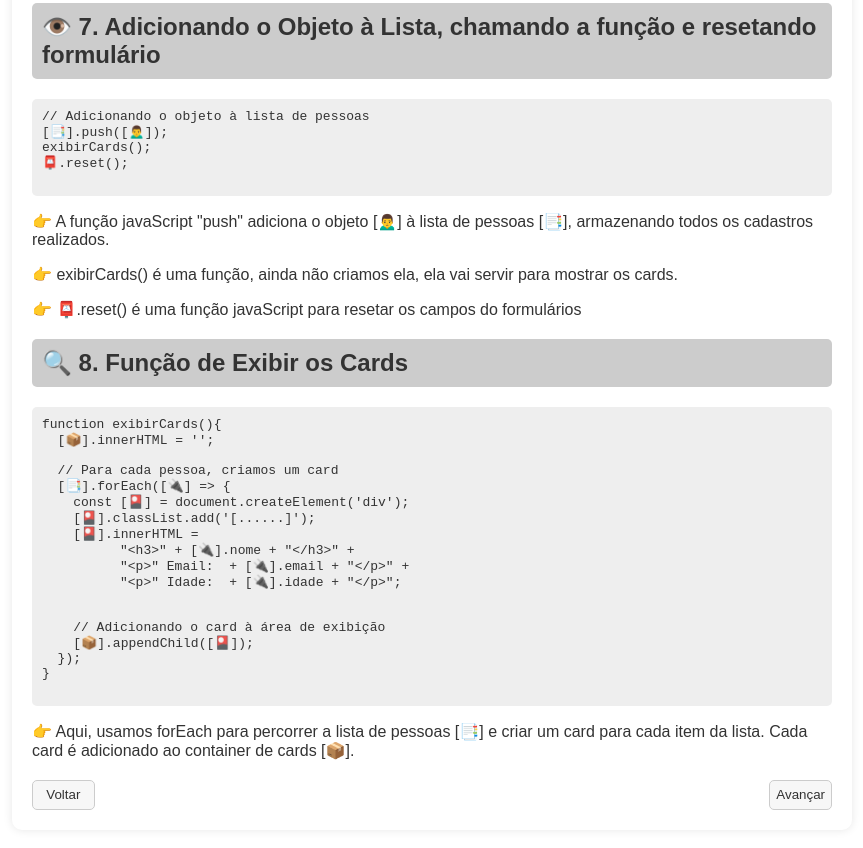
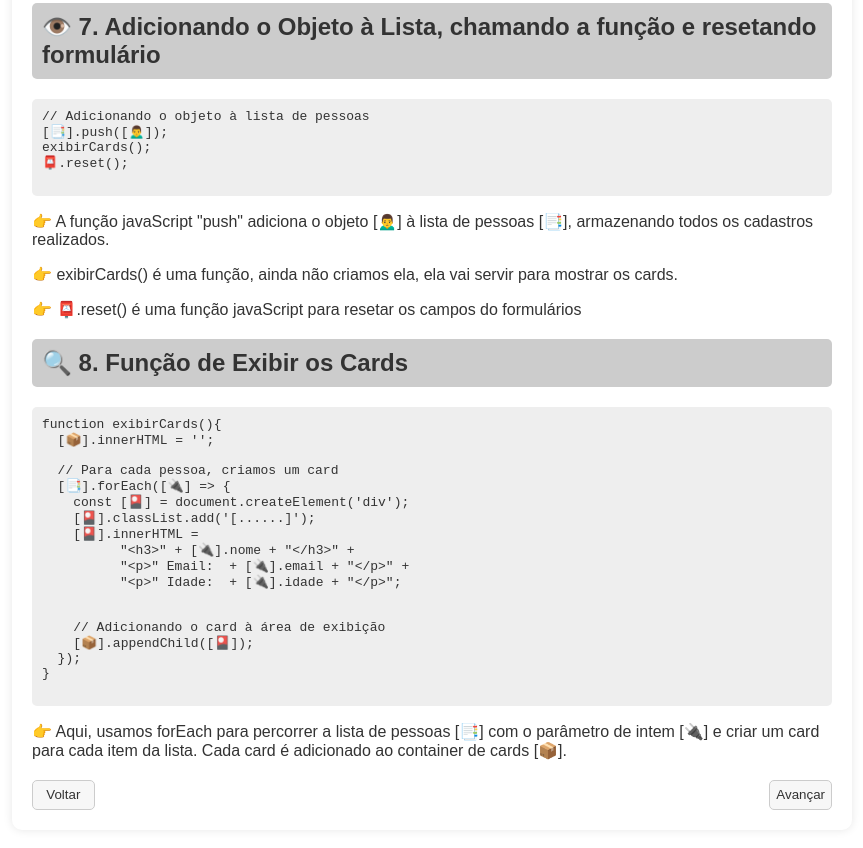
Before and after one commit to exerciciosprogramacao/web, a plain HTML site: page jogo3.html in a window 1280 px wide. Shown: the part 1838-2686 px from the top of the page, without its empty margins (208-1071 px from the left). Drawn offline with Linux system fonts and the light colour scheme.

Commit message:
Update
correção enunciado

```diff
--- a/jogo3.html
+++ b/jogo3.html
@@ -129,7 +129,7 @@ function exibirCards(){
   });
 }
     </pre>
-    <p class="explicacao">👉 Aqui, usamos forEach para percorrer a lista de pessoas [📑] e criar um card para cada item da lista. Cada card é adicionado ao container de cards [📦].</p>
+    <p class="explicacao">👉 Aqui, usamos forEach para percorrer a lista de pessoas [📑] com o parâmetro de intem [🔌] e criar um card para cada item da lista. Cada card é adicionado ao container de cards [📦].</p>
   </div>
 
   <div class="bt">
```
